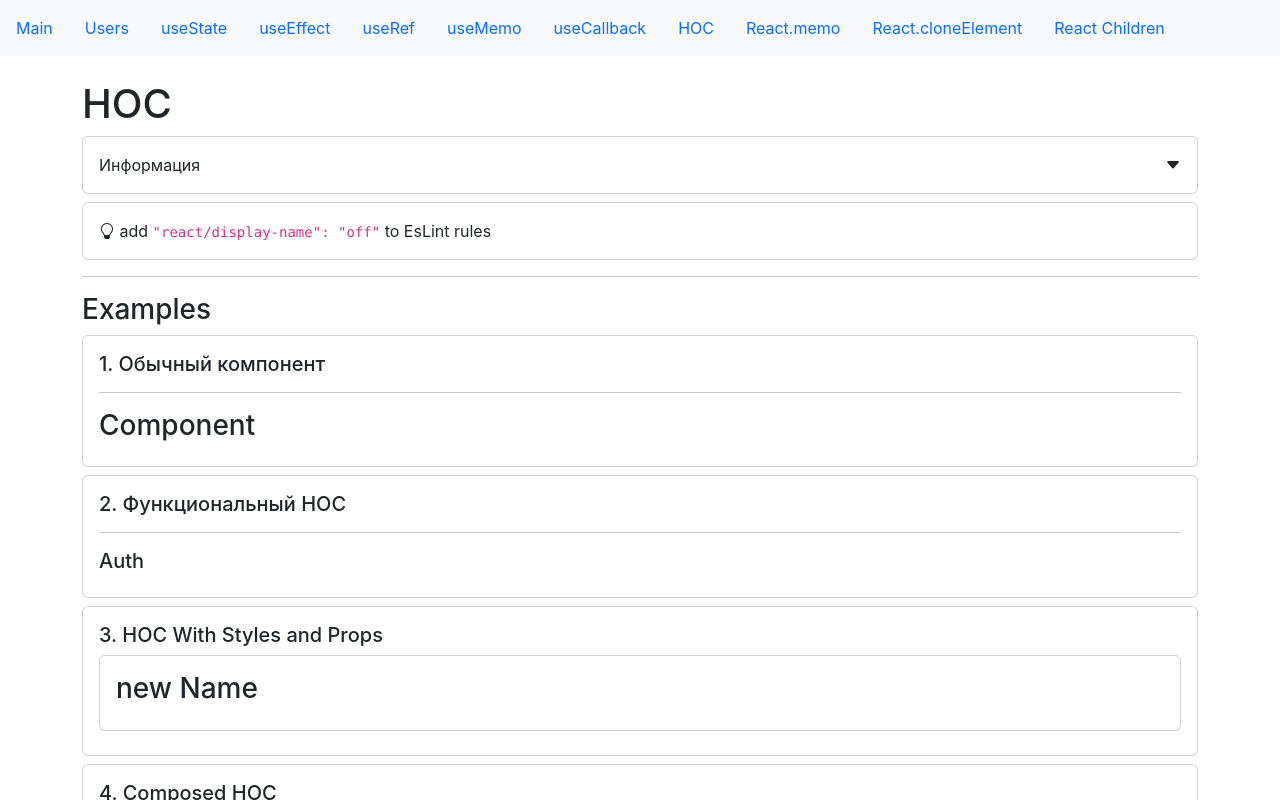
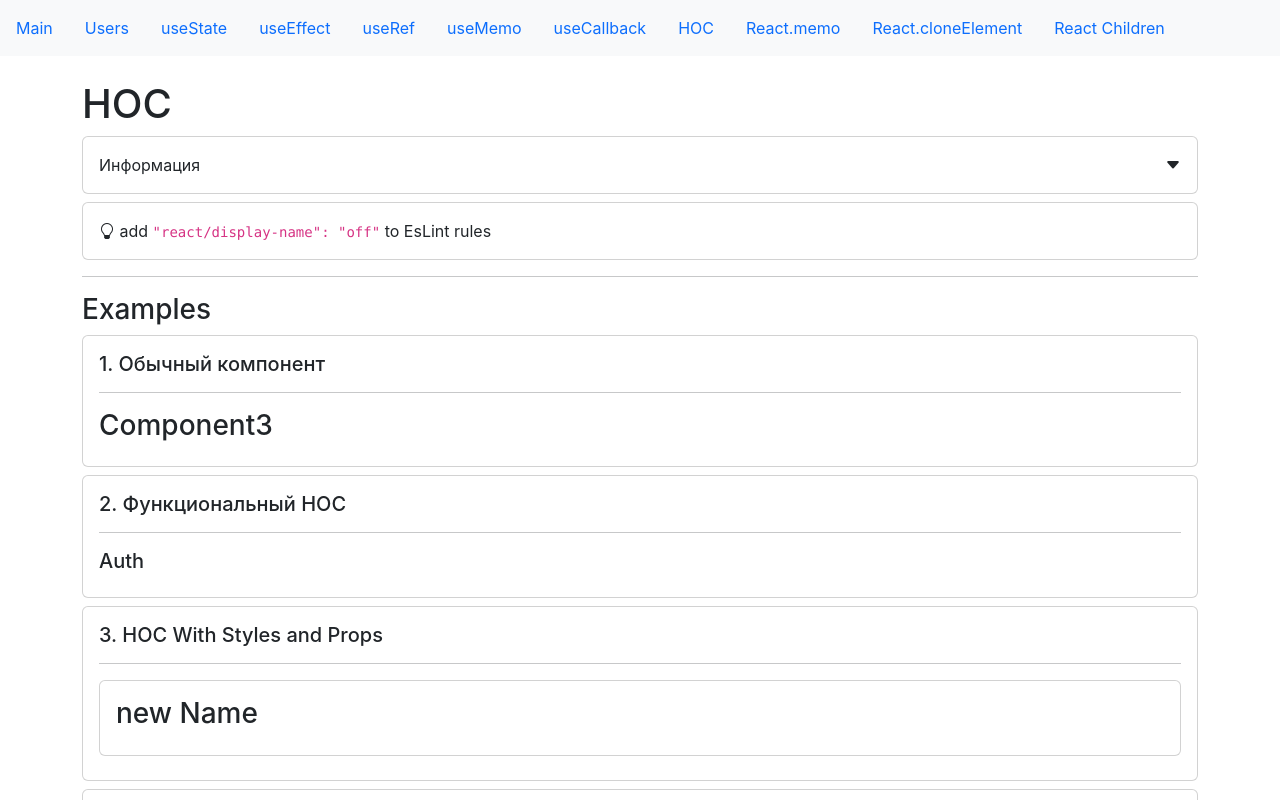
Before and after one commit to Art-San/09_12_22_project-react-hooks, a React (Create React App) app: page /hoc in a window 1280 px wide. Shown: the top 800 px of the page. Built offline with nearby package versions, Linux system fonts and the light colour scheme.

Commit message:
5. Компоненты высшего порядка (HOC)

```diff
--- a/src/app/components/examples/hoc/hocExample.jsx
+++ b/src/app/components/examples/hoc/hocExample.jsx
@@ -6,6 +6,7 @@ import SmallTitle from '../../common/typografy/SmallTitle'
 import Divider from '../../common/Divider'
 import withLogin from './withLogin'
 import withPropsStyles from './withPropsStyles'
+
 const HOCExample = () => {
     const ComponentWithAuth = withLogin(Component)
     const ComponentWithPropsStyles = withPropsStyles(Component)
@@ -19,19 +20,58 @@ const HOCExample = () => {
             </CardWrapper>
             <CardWrapper>
                 <SmallTitle>2. Функциональный HOC</SmallTitle>
-                <Divider />
-                <ComponentWithAuth />
+                <Divider/>
+                <ComponentWithAuth/>
             </CardWrapper>
             <CardWrapper>
                 <SmallTitle>3. HOC With Styles and Props</SmallTitle>
-                <ComponentWithPropsStyles />
+                <Divider/>
+                <ComponentWithPropsStyles/>
             </CardWrapper>
             <CardWrapper>
                 <SmallTitle>4. Composed HOC</SmallTitle>
-                <NewComponent />
+                <NewComponent/>
             </CardWrapper>
         </>
     )
 }
 
 export default HOCExample
+
+// import React from 'react'
+// import Component from './someComponent'
+
+// import CardWrapper from '../../common/Card'
+// import SmallTitle from '../../common/typografy/SmallTitle'
+// import Divider from '../../common/Divider'
+// import withLogin from './withLogin'
+// import withPropsStyles from './withPropsStyles'
+// const HOCExample = () => {
+//     const ComponentWithAuth = withLogin(Component)
+//     const ComponentWithPropsStyles = withPropsStyles(Component)
+//     const NewComponent = withPropsStyles(ComponentWithAuth)
+//     return (
+//         <>
+//             <CardWrapper>
+//                 <SmallTitle>1. Обычный компонент</SmallTitle>
+//                 <Divider />
+//                 <Component />
+//             </CardWrapper>
+//             <CardWrapper>
+//                 <SmallTitle>2. Функциональный HOC</SmallTitle>
+//                 <Divider />
+//                 <ComponentWithAuth />
+//             </CardWrapper>
+//             <CardWrapper>
+//                 <SmallTitle>3. HOC With Styles and Props</SmallTitle>
+//                 <ComponentWithPropsStyles />
+//             </CardWrapper>
+//             <CardWrapper>
+//                 <SmallTitle>4. Composed HOC</SmallTitle>
+//                 <NewComponent />
+//             </CardWrapper>
+//         </>
+//     )
+// }
+
+// export default HOCExample
--- a/src/app/components/examples/hoc/someComponent.jsx
+++ b/src/app/components/examples/hoc/someComponent.jsx
@@ -4,7 +4,7 @@ import PropTypes from 'prop-types'
 import Subtitle from '../../common/typografy/Subtitle'
 
 const SomeComponent = ({ name }) => {
-    return <Subtitle>{name || 'Component'}</Subtitle>
+    return <Subtitle>{name || 'Component3'}</Subtitle>
 }
 SomeComponent.propTypes = {
     name: PropTypes.string
--- a/src/app/components/examples/hoc/withLogin.jsx
+++ b/src/app/components/examples/hoc/withLogin.jsx
@@ -1,4 +1,4 @@
-/* eslint-disable react/display-name */
+
 import React from 'react'
 import SmallTitle from '../../common/typografy/SmallTitle'
 
--- a/src/app/components/examples/hoc/withPropsStyles.jsx
+++ b/src/app/components/examples/hoc/withPropsStyles.jsx
@@ -1,4 +1,3 @@
-/* eslint-disable react/display-name */
 import React from 'react'
 import CardWrapper from '../../common/Card'
 
```
Also changed, not shown: .eslintrc.js.
